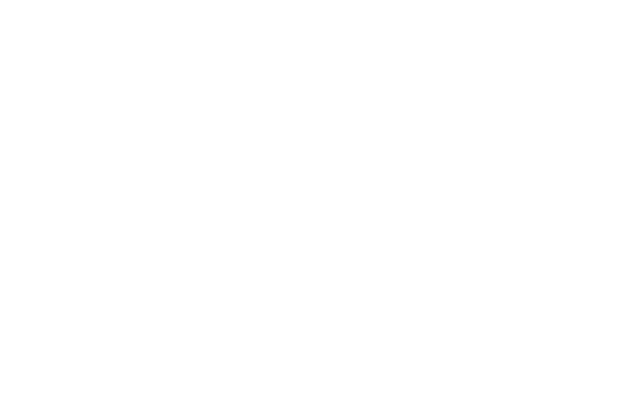
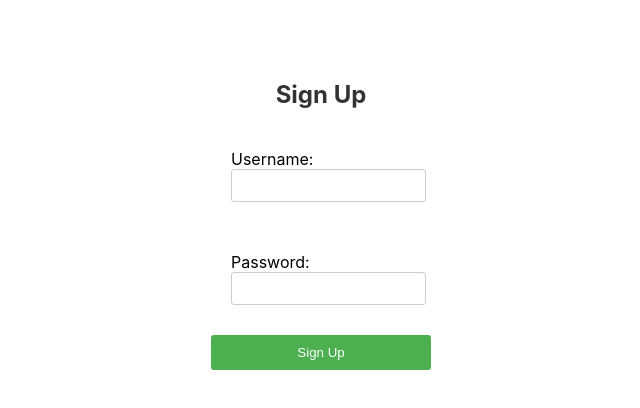
Before and after one commit to rytale1/fbla-coding-and-programming, a React (Create React App) app: page /signup in a window 1280 px wide. Before the commit this address had no page. Shown: the top 408 px of the page, without its empty margins (319-959 px from the left). Built offline with nearby package versions, Linux system fonts and the light colour scheme.

Commit message:
added login and signup

```diff
--- a/src/App.tsx
+++ b/src/App.tsx
@@ -2,14 +2,20 @@
 import React from "react";
 import { useEffect, useState } from "react";
 import Home from "./home";
+import SignUp from "./signup";
+import Login from "./login";
 
 export function App() {
     return (
         <div className="wsmenucontainer">
             <Routes>
                 <Route path="/" element={<Home />} />
-                {/*<Route path="/signup" element={<Signup />} />*/}
-                {/*<Route path="/login" element={<login />} />*/}
+                <Route path="/signup" element={<SignUp onSubmit={function (username: string, password: string): void {
+                    throw new Error("Function not implemented.");
+                } } />} />
+                <Route path="/login" element={<Login onSubmit={function (username: string, password: string): void {
+                    throw new Error("Function not implemented.");
+                } } />} />
             </Routes>
         </div>
     );
--- a/src/home.tsx
+++ b/src/home.tsx
@@ -1,4 +1,6 @@
 import React, { useState } from "react";
+import { Routes, Route, useLocation } from "react-router-dom";
+import { useNavigate } from "react-router-dom";
 
 // Define the type for the component props (if needed)
 interface HomePageProps {}
@@ -6,21 +8,25 @@
 // Create the functional component
 const Home: React.FC<HomePageProps> = () => {
     // Define state variables using the useState hook
-    const [counter, setCounter] = useState<number>(0);
+    const navigate = useNavigate()
 
-    // Define a function to handle button click
-    const handleButtonClick = () => {
-        // Update the counter state when the button is clicked
-        setCounter(counter + 1);
-    };
+    const routeSignup = () => {
+        let path = `/signup`;
+        navigate(path);
+    }
+
+    const routeLogin = () => {
+        let path = `/login`
+        navigate(path);
+    }
 
     // Return the JSX structure of the component
     return (
         <div style={{ textAlign: "center", marginTop: "50px" }}>
-            <h1>Welcome to My Homepage</h1>
-            <p>This is a simple React TypeScript homepage.</p>
-            <p>Counter: {counter}</p>
-            <button onClick={handleButtonClick}>Click me</button>
+            <h1>Welcome to PLACEHOLDER</h1>
+            <p>Please Login to Your Account</p>
+            <button onClick={routeSignup}>Sign Up</button>
+            <button onClick={routeLogin}>Login</button>
         </div>
     );
 };
--- /dev/null
+++ b/src/login.css
@@ -0,0 +1,41 @@
+/* login.css */
+
+div {
+    max-width: 300px;
+    margin: auto;
+    padding: 20px;
+  }
+
+  h2 {
+    text-align: center;
+    color: #333;
+  }
+
+  form {
+    display: flex;
+    flex-direction: column;
+  }
+
+  label {
+    margin-bottom: 5px;
+  }
+
+  input {
+    padding: 8px;
+    margin-bottom: 10px;
+    border: 1px solid #ccc;
+    border-radius: 3px;
+  }
+
+  button {
+    background-color: #4caf50;
+    color: white;
+    padding: 10px;
+    border: none;
+    border-radius: 3px;
+    cursor: pointer;
+  }
+
+  button:hover {
+    background-color: #45a049;
+  }
--- a/src/login.tsx
+++ b/src/login.tsx
@@ -1 +1,55 @@
-import React from "react";
+import React, { useState } from 'react';
+import './login.css';
+
+interface LoginProps {
+  onSubmit: (username: string, password: string) => void;
+}
+
+const Login: React.FC<LoginProps> = ({ onSubmit }) => {
+  const [username, setUsername] = useState<string>('');
+  const [password, setPassword] = useState<string>('');
+
+  const handleUsernameChange = (event: React.ChangeEvent<HTMLInputElement>) => {
+    setUsername(event.target.value);
+  };
+
+  const handlePasswordChange = (event: React.ChangeEvent<HTMLInputElement>) => {
+    setPassword(event.target.value);
+  };
+
+  const handleSubmit = (event: React.FormEvent<HTMLFormElement>) => {
+    event.preventDefault();
+    onSubmit(username, password);
+  };
+
+  return (
+    <div className="login-container">
+      <h2>Login</h2>
+      <form onSubmit={handleSubmit}>
+        <div>
+          <label htmlFor="username">Username:</label>
+          <input
+            type="text"
+            id="username"
+            value={username}
+            onChange={handleUsernameChange}
+            required
+          />
+        </div>
+        <div>
+          <label htmlFor="password">Password:</label>
+          <input
+            type="password"
+            id="password"
+            value={password}
+            onChange={handlePasswordChange}
+            required
+          />
+        </div>
+        <button type="submit">Login</button>
+      </form>
+    </div>
+  );
+};
+
+export default Login;
--- /dev/null
+++ b/src/signup.css
@@ -0,0 +1,41 @@
+/* SignUp.css */
+
+div {
+    max-width: 300px;
+    margin: auto;
+    padding: 20px;
+  }
+
+  h2 {
+    text-align: center;
+    color: #333;
+  }
+
+  form {
+    display: flex;
+    flex-direction: column;
+  }
+
+  label {
+    margin-bottom: 5px;
+  }
+
+  input {
+    padding: 8px;
+    margin-bottom: 10px;
+    border: 1px solid #ccc;
+    border-radius: 3px;
+  }
+
+  button {
+    background-color: #4caf50;
+    color: white;
+    padding: 10px;
+    border: none;
+    border-radius: 3px;
+    cursor: pointer;
+  }
+
+  button:hover {
+    background-color: #45a049;
+  }
--- a/src/signup.tsx
+++ b/src/signup.tsx
@@ -1,15 +1,55 @@
-import React from "react";
-import { useEffect, useState } from "react";
+import React, { useState } from 'react';
+import './signup.css';
 
-
-function signup () {
-    return(
-        <>
-            <p>
-               Sign Up Here
-            </p>
-        </>
-    );
+interface SignUpProps {
+  onSubmit: (username: string, password: string) => void;
 }
 
-export default signup
+const SignUp: React.FC<SignUpProps> = ({ onSubmit }) => {
+  const [username, setUsername] = useState<string>('');
+  const [password, setPassword] = useState<string>('');
+
+  const handleUsernameChange = (event: React.ChangeEvent<HTMLInputElement>) => {
+    setUsername(event.target.value);
+  };
+
+  const handlePasswordChange = (event: React.ChangeEvent<HTMLInputElement>) => {
+    setPassword(event.target.value);
+  };
+
+  const handleSubmit = (event: React.FormEvent<HTMLFormElement>) => {
+    event.preventDefault();
+    onSubmit(username, password);
+  };
+
+  return (
+    <div>
+      <h2>Sign Up</h2>
+      <form onSubmit={handleSubmit}>
+        <div>
+          <label htmlFor="username">Username:</label>
+          <input
+            type="text"
+            id="username"
+            value={username}
+            onChange={handleUsernameChange}
+            required
+          />
+        </div>
+        <div>
+          <label htmlFor="password">Password:</label>
+          <input
+            type="password"
+            id="password"
+            value={password}
+            onChange={handlePasswordChange}
+            required
+          />
+        </div>
+        <button type="submit">Sign Up</button>
+      </form>
+    </div>
+  );
+};
+
+export default SignUp;
```
